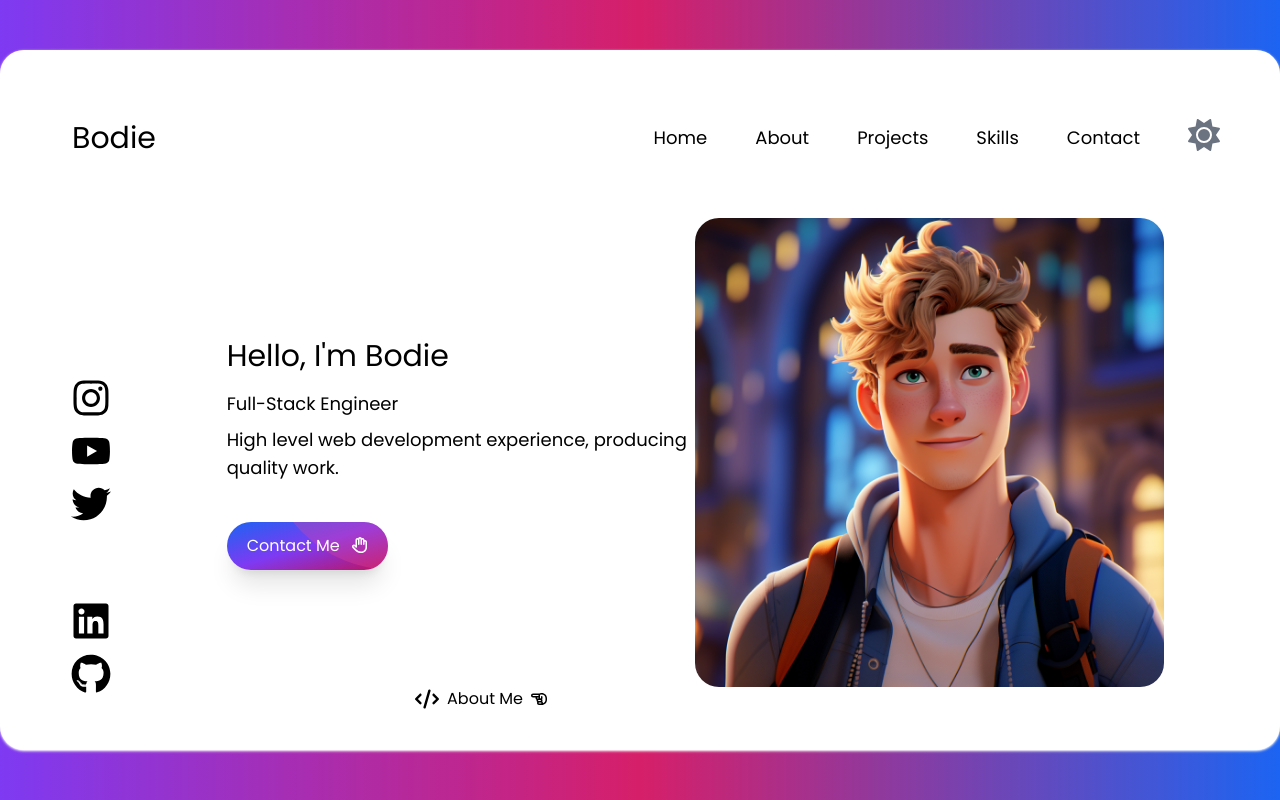
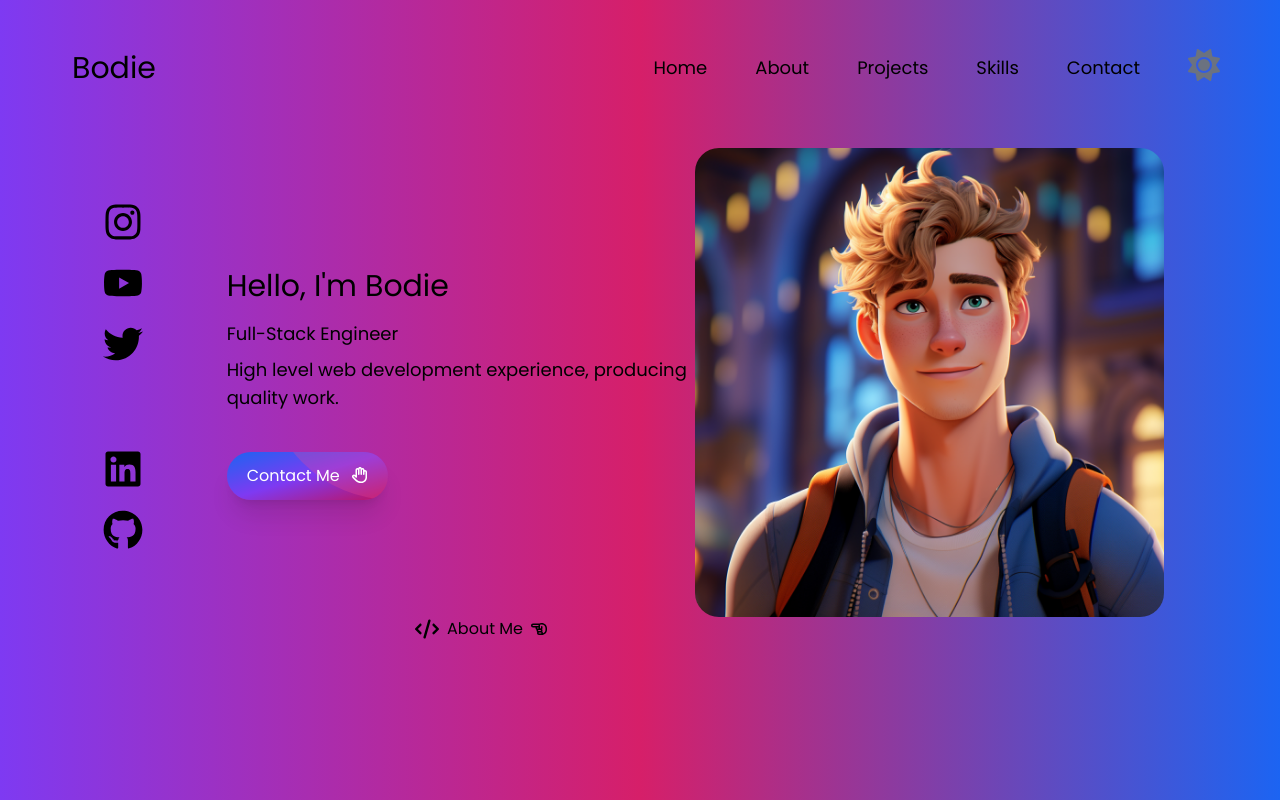
Before and after one commit to bodwood/Real-Portfolio, a Next.js app: page / in a window 1280 px wide. Built offline with nearby package versions, Linux system fonts and the light colour scheme.

Commit message:
Remove container and update home page to align with reponsive design.

```diff
--- a/app/components/navbar.tsx
+++ b/app/components/navbar.tsx
@@ -1,22 +1,11 @@
 import { useState } from 'react';
 import Link from 'next/link';
 import { FontAwesomeIcon } from '@fortawesome/react-fontawesome';
-import { faSun, faMoon, faBars } from '@fortawesome/free-solid-svg-icons';
+import { faBars } from '@fortawesome/free-solid-svg-icons';
 import { ThemeSwitcher } from './theme-switcher';
 
-const NavLink = ({ children }: { children: React.ReactNode }) => (
-  <a className='px-2 py-1 rounded-md hover:text-white hover:bg-gray-700' href='#'>
-    {children}
-  </a>
-);
-
 const Navbar = () => {
-  const [colorMode, setColorMode] = useState('light');
   const [isMobileMenuOpen, setIsMobileMenuOpen] = useState(false);
-
-  const toggleColorMode = () => {
-    setColorMode(colorMode === 'light' ? 'dark' : 'light');
-  };
 
   const toggleMobileMenu = () => {
     setIsMobileMenuOpen(!isMobileMenuOpen);
@@ -87,6 +76,10 @@ const Navbar = () => {
             </div>
 
             <div className='relative'>
+              <Link href='/skills'>Skills</Link>
+            </div>
+
+            <div className='relative'>
               <ThemeSwitcher />
             </div>
           </div>
--- a/app/page.tsx
+++ b/app/page.tsx
@@ -62,21 +62,21 @@ const Home = ({}) => {
   };
 
   return (
-    <div className='flex items-center justify-center h-screen'>
-      <div
-        className='container mx-auto py-10 px-5 rounded-3xl shadow shadow-white bg-white dark:bg-gray-800 overflow-auto md:overflow-hidden'
-        style={{ height: `${containerHeight}px` }}
-      >
+    <div className='flex flex-col h-screen py-5 px-5'>
       <>
         <Navbar />
       </>
-        <div className='flex flex-col md:flex-row justify-center '>
-          <div className={`w-full md:w-1/6 flex flex-col md:items-center fade-away ${slideX === 1 ? 'slideX' : ''}`}>
-            <div className='flex justify-center hidden md:block'>
+      <div className='flex flex-col md:flex-row'>
+        {/* w-full md:w-1/6 flex flex-col md:items-center */}
+        <div className='w-1/6 self-center text-center'>
           <div
-                className='grid grid-cols-5 md:grid-cols-1 gap-4 md:gap-2 md:pt-48 sm:pt-0 md:pr-16'
-                style={{ color: 'grey-500' }}
+            className={`w-full h-full grid grid-cols-5 space-y-4 hidden md:block fade-away ${
+              slideX === 1 ? 'slideX' : ''
+            }`}
           >
+            {/* flex justify-center hidden md:block */}
+            {/* <div className='flex justify-center hidden md:block'> */}
+
             <div>
               <a href='https://www.instagram.com/bodieodie/' target='_blank' rel='noopener noreferrer'>
                 <FontAwesomeIcon icon={faInstagram} className='h-10 w-10' />
@@ -103,9 +103,9 @@ const Home = ({}) => {
               </a>
             </div>
           </div>
+          {/* </div> */}
         </div>
-          </div>
-          <div className='w-full sm:pt-0 sm:h-1/2 md:w-5/6 md:h-3/4 md:pt-8 md:pt-16 pr-0 md:pr-24'>
+        <div className='flex flex-col w-full sm:pt-0 sm:h-1/2 md:w-5/6 md:h-3/4 md:pt-8 md:pt-16 pr-0 md:pr-24'>
           <div className='flex flex-col md:flex-row'>
             <div className={`w-full md:w-1/2 md:pt-20 fade-away ${slideX === 1 ? 'slideX' : ''}`}>
               <p className={`text-3xl text-center md:text-left xl:pt-10 font-normal`}>Hello, I'm Bodie</p>
@@ -126,7 +126,7 @@ const Home = ({}) => {
                 </a>
               </div>
             </div>
-              <div className='w-full md:w-1/2'>
+            <div className='w-full md:w-1/2 '>
               <Image
                 src={'/images/bwood_portfolio_home.png'}
                 alt='Bodie Wood'
@@ -151,7 +151,6 @@ const Home = ({}) => {
         </div>
       </div>
     </div>
-    </div>
   );
 };
 
--- a/styles/globals.css
+++ b/styles/globals.css
@@ -26,3 +26,17 @@ body {
     )
     rgb(var(--background-start-rgb));
 }
+
+/* Styles for the scrollbar and its thumb and track */
+.container::-webkit-scrollbar {
+  width: 12px; /* Set the width of the scrollbar */
+}
+
+.container::-webkit-scrollbar-thumb {
+  background-color: red; /* Set the color of the thumb */
+  border-radius: 5px; /* Rounded corners for the thumb */
+}
+
+.container::-webkit-scrollbar-track {
+  background-color: red; /* Set the color of the track */
+}
```
Lines whose indentation alone changed are shown as unchanged.
